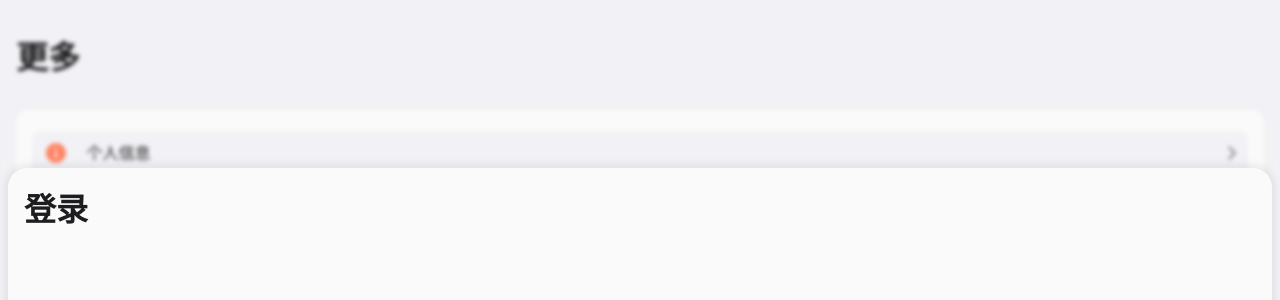
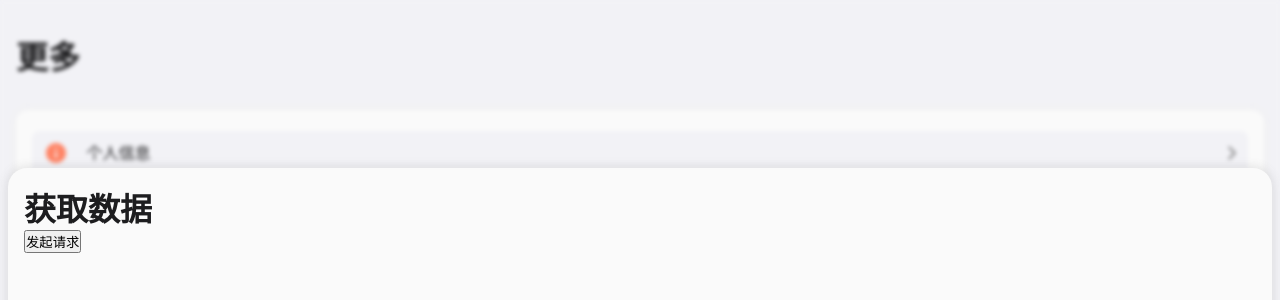
Before and after one commit to gaowanlu/Cours, a React app: page /more in a window 1280 px wide. Both pictures are taken after a click on the button "重新登录". Shown: the top 300 px of the page. Built offline with nearby package versions, Linux system fonts and the light colour scheme.

Commit message:
代理跨域访问

```diff
--- a/package.json
+++ b/package.json
@@ -16,6 +16,7 @@
     "@testing-library/react": "^9.5.0",
     "@testing-library/user-event": "^7.2.1",
     "animate.css": "^4.1.1",
+    "axios": "^0.25.0",
     "babel-jest": "^27.4.2",
     "babel-loader": "^8.2.3",
     "babel-plugin-named-asset-import": "^0.3.8",
--- /dev/null
+++ b/src/api/webVpn.js
@@ -0,0 +1,12 @@
+import axios from "axios"
+
+const webVpn = async (username, password, callback) => {
+    let rp = await axios.post('http://61.171.51.135:5557/', {
+        username,
+        password
+    });
+    console.log(rp);
+    callback();
+}
+
+export default webVpn;
--- /dev/null
+++ b/src/components/LoginCard.jsx
@@ -0,0 +1,16 @@
+import React from "react";
+import webVpn from "./../api/webVpn";
+
+function LoginCard(props) {
+  const clickHandle = (e) => {
+    webVpn("", "", () => {});
+  };
+  return (
+    <div>
+      <h1>获取数据</h1>
+      <button onClick={clickHandle}>发起请求</button>
+    </div>
+  );
+}
+
+export default LoginCard;
--- a/src/pages/MoreView.jsx
+++ b/src/pages/MoreView.jsx
@@ -13,6 +13,7 @@ import { useSelector, useDispatch } from "react-redux";
 import { selectTheme, darkModeChange } from "../features/theme/themeSlice";
 import Switch from "@mui/material/Switch";
 import store from "../app/store";
+import LoginCard from "../components/LoginCard";
 
 function MoreView() {
   const [loginDialogShow, setLoginDialogShow] = useState(false); //登录弹窗显示状态
@@ -111,7 +112,7 @@ function MoreView() {
             dialogClose("login");
           }}
         >
-          <h1>登录</h1>
+          <LoginCard theme={theme} />
         </DialogWindow>
       )}
       {/*更新数据弹窗*/}
```
Also changed, not shown: 2 other files (tests, documents, lock files or other folders).
